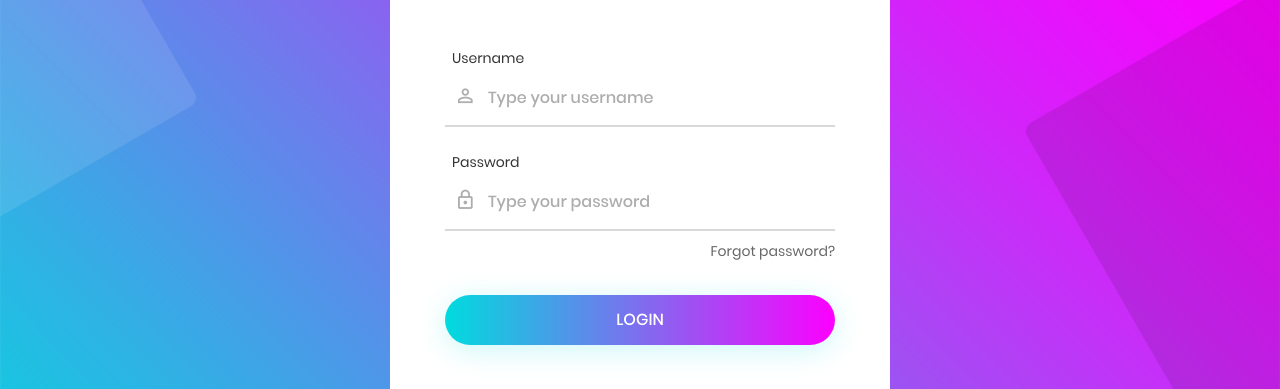
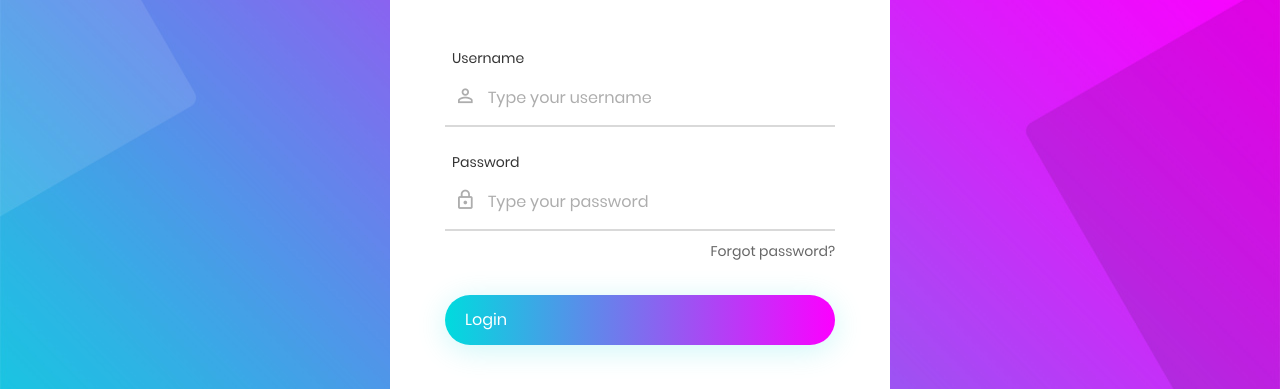
Before and after one commit to terzurumluoglu/LoginWithFirebaseOnAngular, an Angular app: page /home in a window 1280 px wide. Shown: the part 130-519 px from the top of the page. Built offline with nearby package versions, Linux system fonts and the light colour scheme; some icons are missing.

Commit message:
Button to Input design change

```diff
--- a/src/app/app.component.html
+++ b/src/app/app.component.html
@@ -23,9 +23,7 @@
                 <div class="container-login100-form-btn">
                     <div class="wrap-login100-form-btn">
                         <div class="login100-form-bgbtn"></div>
-                        <button class="login100-form-btn">
-                            Login
-                        </button>
+                        <input class="login100-form-btn" value="Login"/>
                     </div>
                 </div>
                 <div class="txt1 text-center p-t-54 p-b-20">
--- a/src/styles.css
+++ b/src/styles.css
@@ -1 +1,29 @@
 /* You can add global styles to this file, and also import other style files */
+input {
+    outline: none!important;
+    border: none !important;
+    background: 0 0 !important;
+}
+[type=reset], [type=submit], button, html [type=input] {
+    -webkit-appearance: button !important;
+}
+input, select {
+    text-transform: none !important;
+}
+input {
+    overflow: visible !important;
+}
+input, optgroup, select, textarea {
+    margin: 0 !important;
+    font-family: inherit !important;
+    font-size: inherit !important;
+    line-height: inherit !important;
+}
+input{
+    outline:none!important;
+    border:none !important;
+    background:0 0 !important
+}
+input:hover{
+    cursor:pointer !important
+}
```
